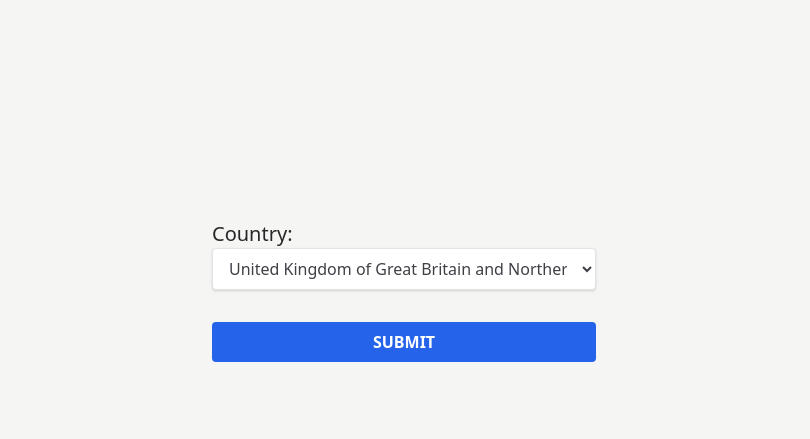
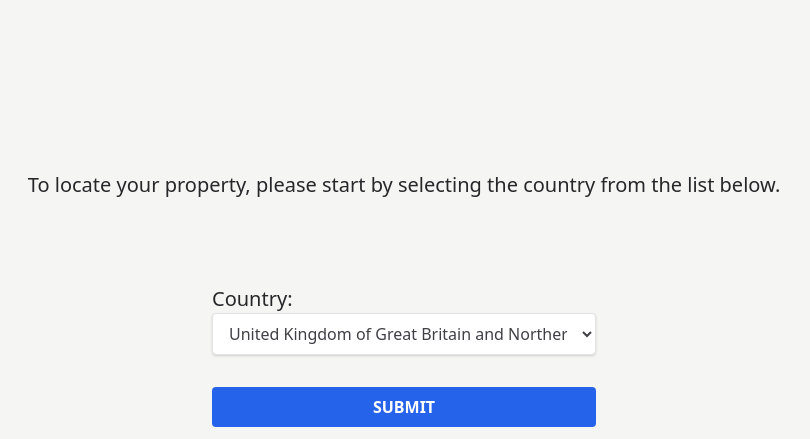
Before and after one commit to gedkirkham/property_rental_watch, a Django app: page / in a window 1280 px wide. Shown: the part 147-586 px from the top of the page, without its empty margins (236-1046 px from the left). Run offline with Django 3.2, Linux system fonts and the light colour scheme; style sheets or scripts are compiled from the project's sources; some libraries are stand-ins or nearby versions.

Commit message:
feat: add into info text to home page

```diff
--- a/app/app/templates/index.html
+++ b/app/app/templates/index.html
@@ -18,6 +18,11 @@
 <section
     class="tw-mx-auto tw-h-full tw-flex tw-flex-col tw-items-center tw-justify-center"
 >
+    <p style="margin: 16px 0 86px 0">
+        To locate your property, please start by selecting the country from the
+        list below.
+    </p>
+
     <form method="POST" class="tw-w-full sm:tw-w-96 tw-flex tw-flex-col">
         {% csrf_token %}
 
```
